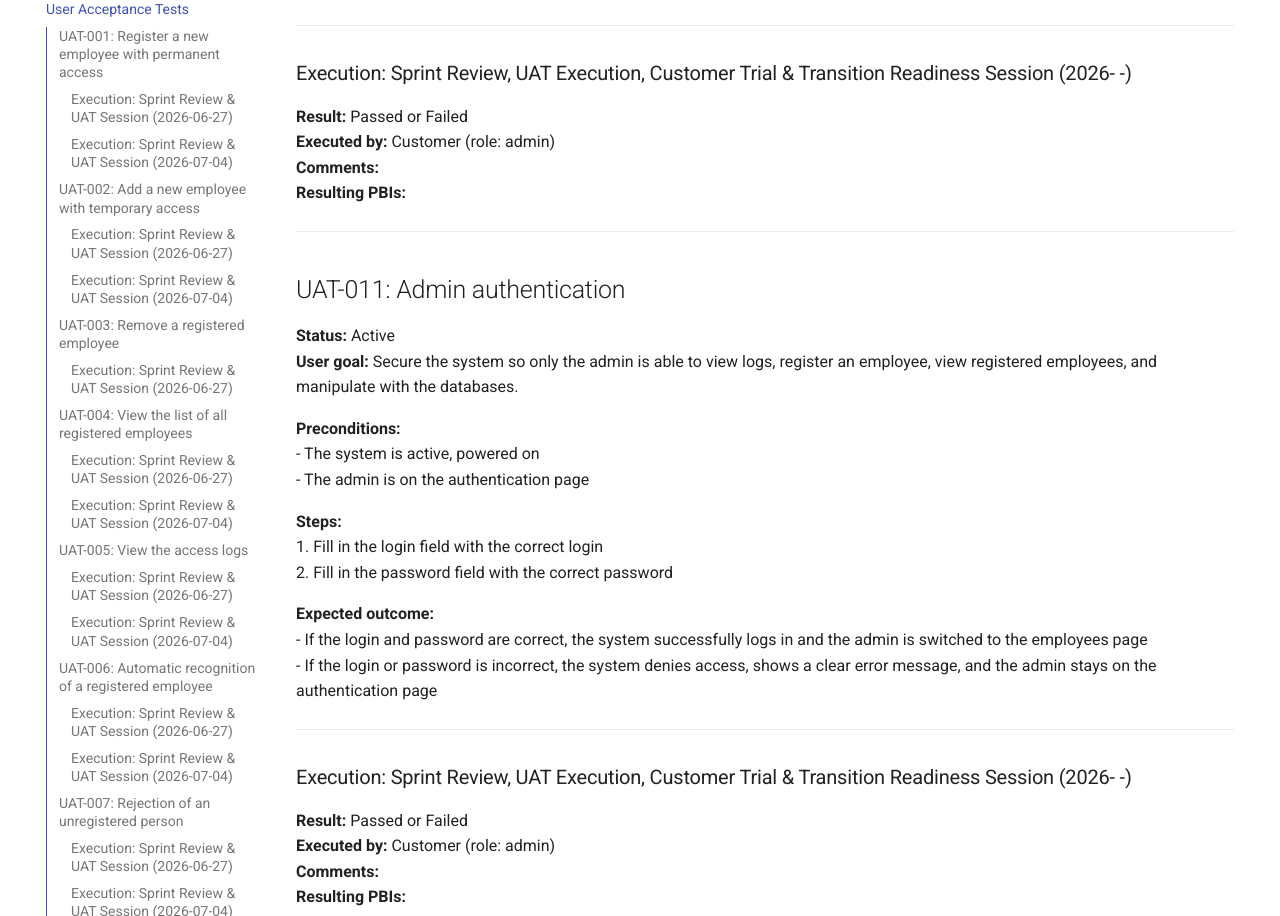
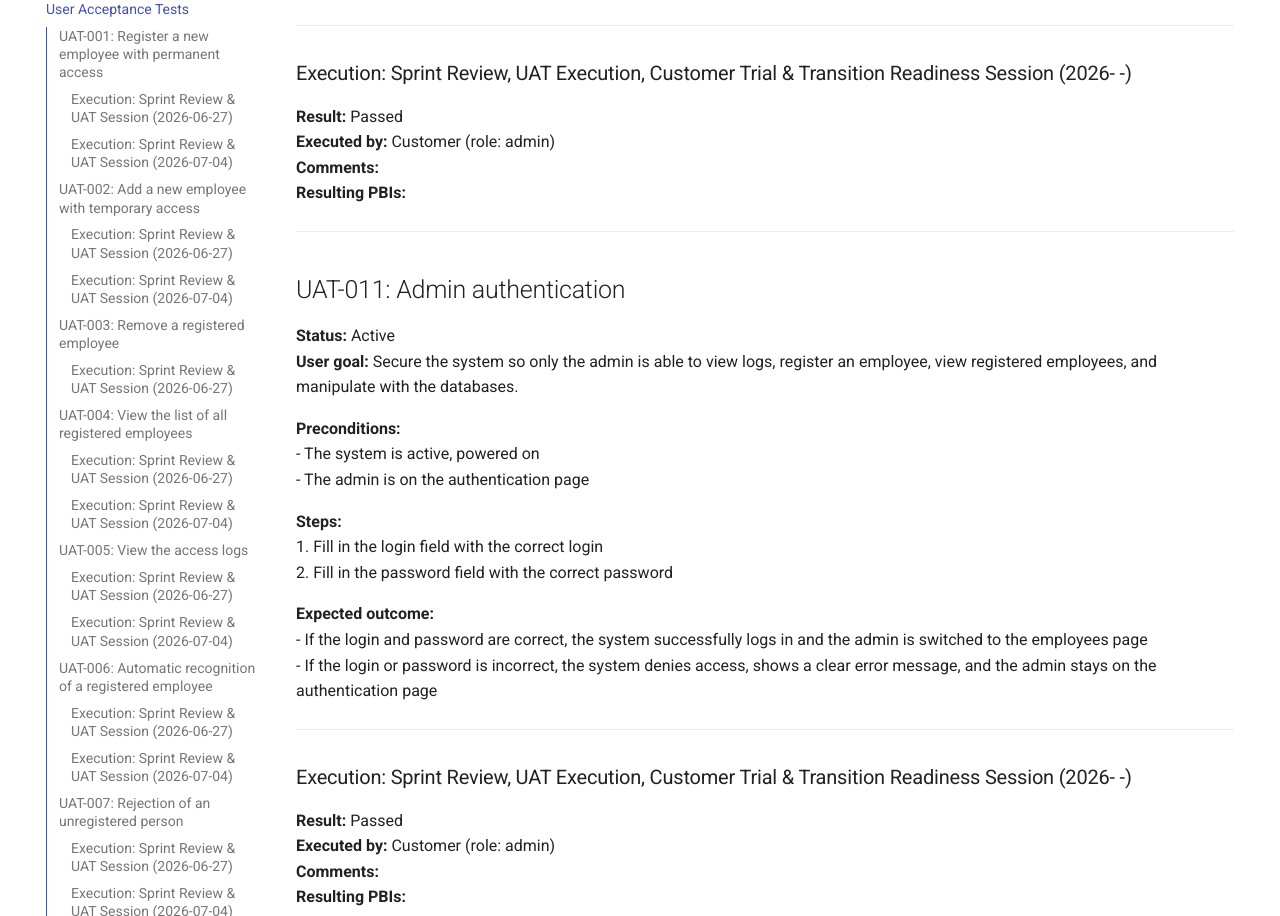
Before and after one commit to Innopolis-Robotics-Society/FaceGuardV3, an MkDocs documentation site: the page built from docs/user-acceptance-tests.md, in a window 1280 px wide and 1400 px high, scrolled down 7314 px. Shown: the part 153-1069 px from the top of the window. Built offline with MkDocs 1.6.1 and Material for MkDocs 9.7.7, drawn with Linux system fonts in a browser that asks for light colours; some of the changed text lies outside the part shown.

Commit message:
Update user-acceptance-tests.md

```diff
--- a/docs/user-acceptance-tests.md
+++ b/docs/user-acceptance-tests.md
@@ -361,7 +361,7 @@
 ---
 ### Execution: Sprint Review, UAT Execution, Customer Trial & Transition Readiness Session (2026-  -)
 
-**Result:** Passed or Failed
+**Result:** Passed
 **Executed by:** Customer (role: admin)
 **Comments:**
 **Resulting PBIs:**
@@ -387,7 +387,7 @@
 ---
 ### Execution: Sprint Review, UAT Execution, Customer Trial & Transition Readiness Session (2026-  -)
 
-**Result:** Passed or Failed
+**Result:** Passed
 **Executed by:** Customer (role: admin)
 **Comments:**
 **Resulting PBIs:**
@@ -416,7 +416,7 @@
 ---
 ### Execution: Sprint Review, UAT Execution, Customer Trial & Transition Readiness Session (2026-  -)
 
-**Result:** Passed or Failed
+**Result:** Passed
 **Executed by:** Customer (role: admin)
 **Comments:**
 **Resulting PBIs:**
```
